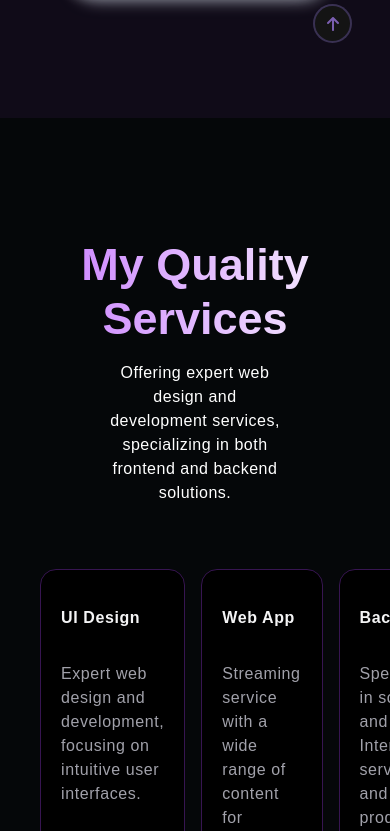
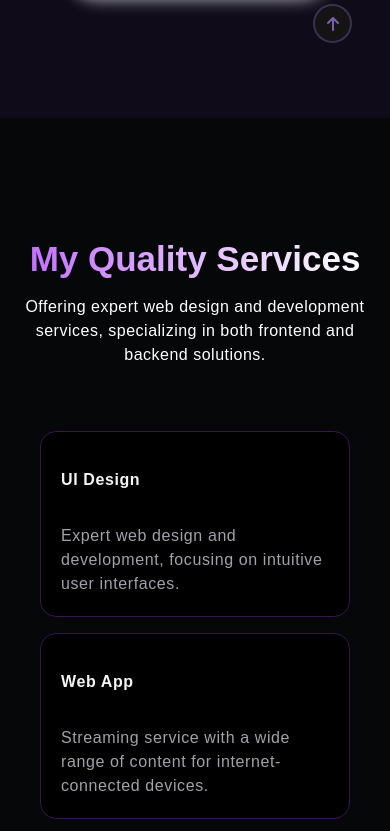
Before and after one commit to Panchammmm/My-Portfolio, a React (Vite) app: page / in a window 390 px wide. Shown: the part 773-1604 px from the top of the page. Built offline with nearby package versions, Linux system fonts and the light colour scheme.

Commit message:
services-responsive

```diff
--- a/src/Home-Page/My-Service/ServCard.jsx
+++ b/src/Home-Page/My-Service/ServCard.jsx
@@ -14,7 +14,7 @@ const CHover = ({ items = [], className }) => {
 
     return (
         <div className={cn("max-w-5xl mx-auto px-8", className)}>
-            <div className={cn("flex flex-row justify-between py-10")}>
+            <div className={cn("flex lg:flex-row flex-col justify-between py-10")}>
                 {items.map((item, idx) => (
                     <div
                         key={idx}
@@ -64,7 +64,7 @@ const projects = [
 
 export default function ServCard() {
     return (
-        <div className="App">
+        <div className="">
             <CHover items={projects} />
         </div>
     );
--- a/src/Home-Page/My-Service/Service.jsx
+++ b/src/Home-Page/My-Service/Service.jsx
@@ -4,12 +4,12 @@ import ServCard from "./ServCard";
 
 export default function Service() {
     return (
-        <section id="Services" className="mx-auto bg-[#050709] pt-[120px] pb-[110px]">
+        <section id="Services" className="mx-auto bg-[#050709] pt-[120px] lg:pb-[110px] pb-[90px]">
 
             <div className="flex justify-center">
-                <h1 className="my-service text-[45px] font-[700] text-center leading-[1.2]">My Quality Services</h1>
+                <h1 className="my-service lg:text-[45px] text-[35px] font-[700] text-center leading-[1.2]">My Quality Services</h1>
             </div>
-            <p className="w-[45%] mx-auto text-center tracking-[0.5px] text-white mt-[15px] mb-4">Offering expert web design and development services, specializing in both frontend and backend solutions.</p>
+            <p className="w-[90%] mx-auto text-center tracking-[0.5px] text-white mt-[15px] mb-4">Offering expert web design and development services, specializing in both frontend and backend solutions.</p>
 
             <ServCard />
 
```
